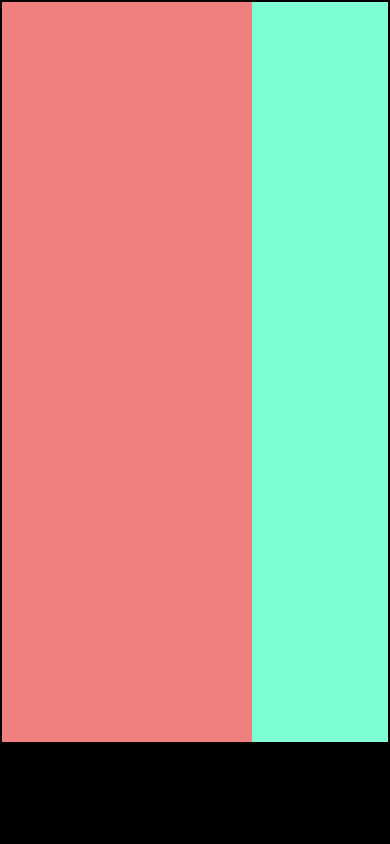
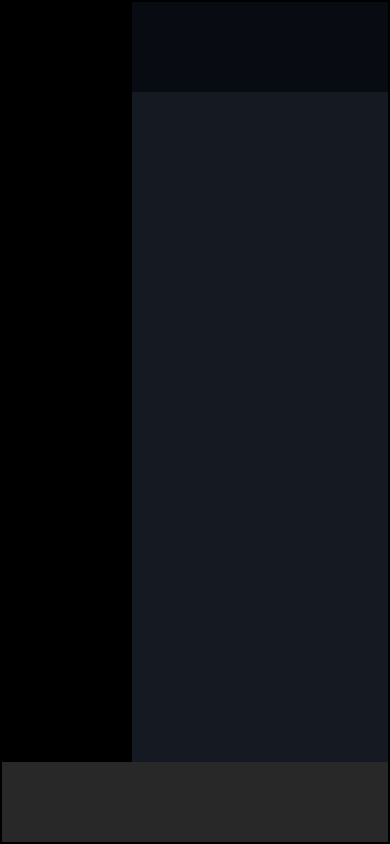
Before and after one commit to Federico-Bargossi/html-css-spotifyweb, a plain HTML site: page index.html in a window 390 px wide. Drawn offline with Linux system fonts and the light colour scheme.

Commit message:
feat: layout completo con resposive

```diff
--- a/css/style.css
+++ b/css/style.css
@@ -14,7 +14,7 @@
 .main-cont{
     display: flex;
     width: 100%;
-    height: calc(100% - 100px);
+    height: calc(100% - 80px);
 }
 
 
@@ -23,18 +23,53 @@
     overflow: auto;
 
 
-    background-color: lightcoral;
+    background-color: hsl(0deg 0% 0%);
 }
 
 .screen{
     width: calc(100% - 250px);
     overflow: auto;
 
-    background-color: aquamarine;
+    background-color: hsl(218.57deg 25.93% 10.59%);
+}
+
+.header{
+    height: 90px;
+    background-color: hsl(222deg 38.46% 5.1%);
 }
 
 .footer{
-    height: 100px;
+    height: 80px;
 
-    background-color: black;
+    background-color: hsl(0deg 0% 15.69%);
 }
+
+@media screen and (max-width: 768px){
+    .nav-bar{
+        width: 180px;
+    }
+
+    .screen{
+        width: calc(100% - 180px);
+    }
+}
+
+@media screen and (max-width: 470px){
+    .nav-bar{
+        width: 130px;
+    }
+
+    .screen{
+        width: calc(100% - 130px);
+    }
+}
+
+@media screen and (max-width: 375px){
+    .nav-bar{
+        width: 50px;
+    }
+
+    .screen{
+        width: calc(100% - 50px);
+    }
+}
--- a/index.html
+++ b/index.html
@@ -15,7 +15,9 @@
 
             </div>
             <div class="screen">
+                <div class="header">
 
+                </div>
             </div>
         </div>
         <footer class="footer">
```
Also changed, not shown: 1 other file.
